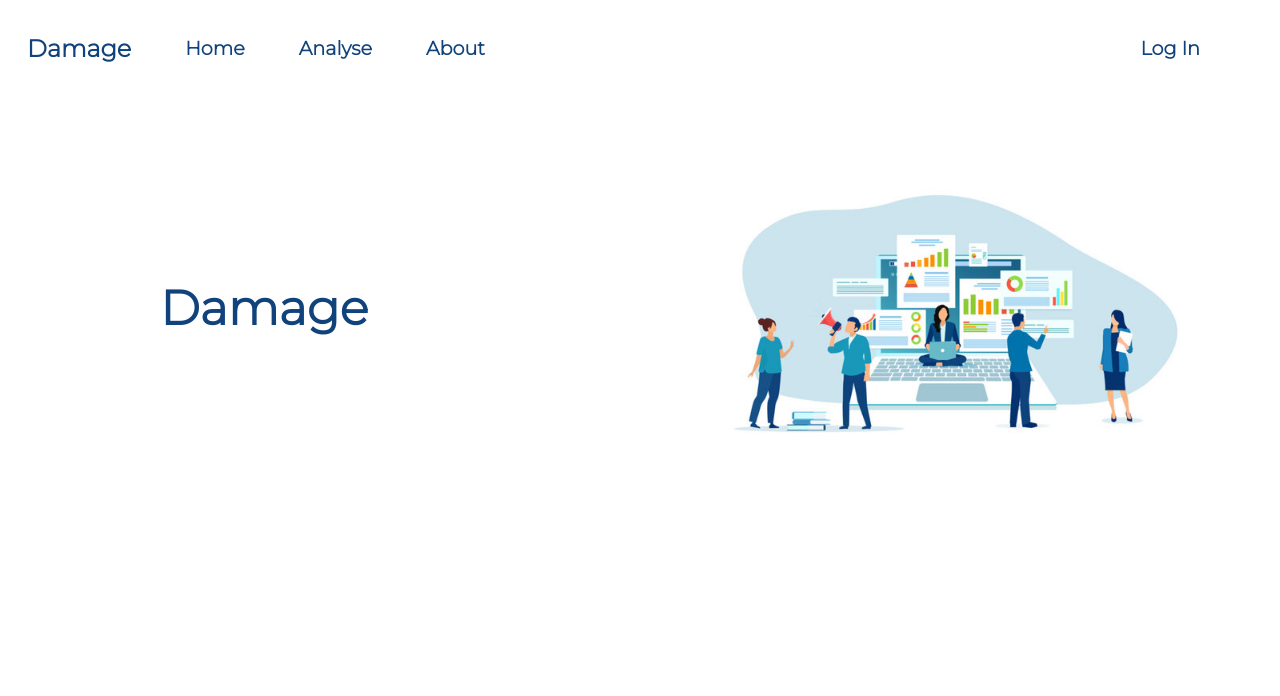
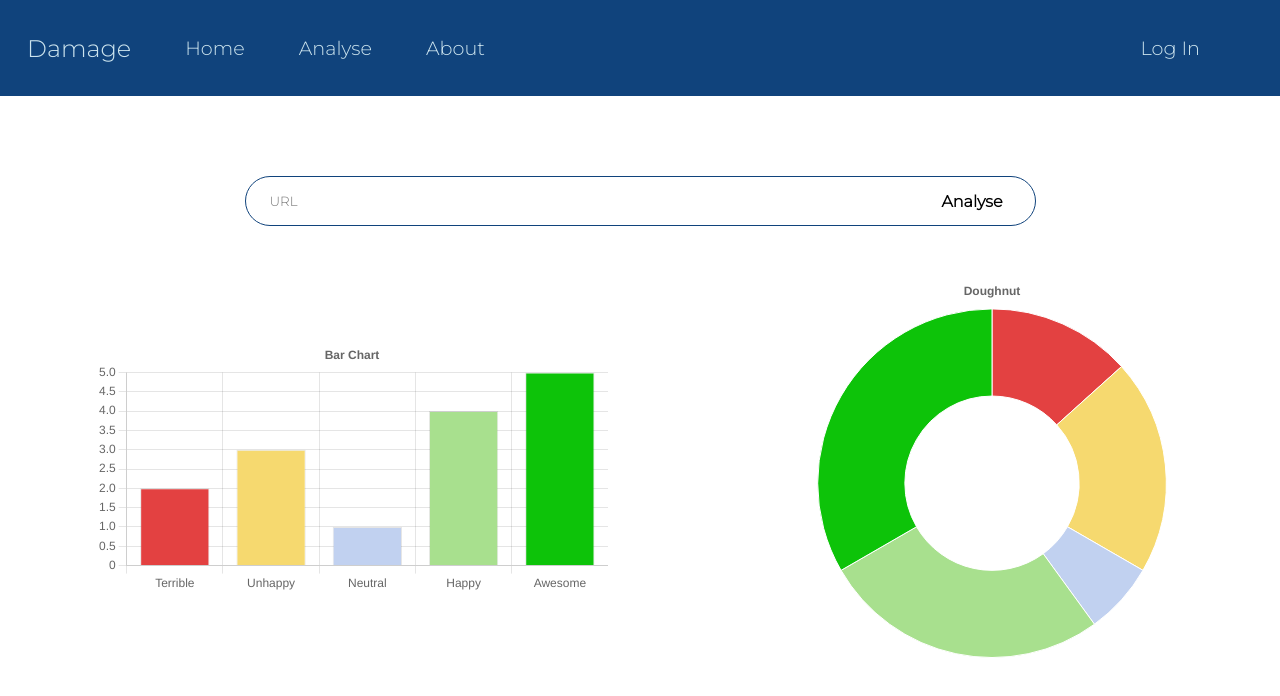
Before and after one commit to amulyamarali/Emotional-Damage, a React (Create React App) app in the folder frontend/: page /analyse in a window 1280 px wide. Shown: the top 696 px of the page. Built offline with nearby package versions, Linux system fonts and the light colour scheme.

Commit message:
made analyse page

```diff
--- a/frontend/package.json
+++ b/frontend/package.json
@@ -6,8 +6,12 @@
     "@testing-library/jest-dom": "^5.16.5",
     "@testing-library/react": "^13.4.0",
     "@testing-library/user-event": "^13.5.0",
+    "axios": "^1.3.5",
+    "chart.js": "^4.2.1",
     "react": "^18.2.0",
+    "react-chartjs-2": "^5.2.0",
     "react-dom": "^18.2.0",
+    "react-router-dom": "^6.10.0",
     "react-scripts": "5.0.1",
     "web-vitals": "^2.1.4"
   },
--- /dev/null
+++ b/frontend/src/Analyse.css
@@ -0,0 +1,62 @@
+
+#graph-ctn {
+	display: flex;
+	flex-direction: row;
+	margin-top: 3rem;
+}
+
+#Analyse > #graph-ctn > #bar-ctn {
+	width: 40vw;
+	margin: auto;
+}
+#Analyse > #graph-ctn > #doughnut-ctn {
+	width: 30vw;
+	margin: auto;
+}
+
+#analyse-btn-ctn {
+	/* background-color: #10437C; */
+	/* border: 1px solid #10437C; */
+	height: 2.5rem;
+	display: flex;
+	justify-content: center;
+	align-items: center;
+	padding-left: 1rem;
+	padding-right: 1rem;
+	border-radius: 100px;
+	cursor: pointer;
+	transition: all 0.2s ease;
+}
+#analyse-btn-ctn:hover {
+	background-color: #10437C;
+	transition: all 0.2s ease;
+	color: #CCE4EE;
+}
+
+#Analyse > #input-ctn {
+	display: flex;
+	flex-direction: row;
+	justify-content: center;
+	align-items: center;
+	margin-left: auto;
+	margin-right: auto;
+	margin-top: 10vh;
+	border: 1px solid #10437C;
+	width: fit-content;
+	/* height: 4rem; */
+	padding-left: 0.5rem;
+	padding-right: 1rem;
+	border-radius: 100px;
+}
+
+#Analyse > #input-ctn > input {
+	/* height: 2.5rem; */
+	padding: 1rem;
+	width: 50vw;
+	border-radius: 100px;
+	outline: none;
+	border: none;
+	/* border: 1px solid #10437C; */
+	color: #10437C;
+	font-family: 'Montserrat';
+}
--- /dev/null
+++ b/frontend/src/Analyse.js
@@ -0,0 +1,136 @@
+import { useNavigate } from 'react-router-dom'
+import NavBar from './NavBar';
+import './Analyse.css'
+import { useState, useEffect } from 'react';
+import axios from 'axios';
+
+import {Bar, Doughnut} from 'react-chartjs-2'
+import {
+	Chart as ChartJS,
+	CategoryScale,
+	LinearScale,
+	PointElement,
+	LineElement,
+	Title,
+	Tooltip,
+	Legend,
+	BarController,
+	BarElement
+  } from 'chart.js/auto';
+
+ChartJS.register(
+CategoryScale,
+LinearScale,
+PointElement,
+LineElement,
+Title,
+Tooltip,
+Legend,
+);
+
+const barOptions = {
+	plugins: {
+		title: {
+			display: true,
+			text: "Bar Chart"
+		},
+		legend: {
+			display: false
+		}
+	},
+}
+
+const DoughnutOptions = {
+	plugins: {
+		title: {
+			display: true,
+			text: "Doughnut"
+		},
+		legend: {
+			display: false
+		}
+	},
+}
+
+const getBarData = (forBar)=>{
+	return {
+		labels: ["Terrible", "Unhappy", "Neutral", "Happy", "Awesome"],
+		datasets: [
+			{
+				label: 'Reviews',
+				// borderColor: '#000000',
+				data: forBar,
+				backgroundColor: [
+					'#E34141',
+					'#F6D96F',
+					'#C1D1F0',
+					'#A8E08E',
+					'#0DC309',
+				],
+				borderWidth: 1
+			}
+		]
+	}
+}
+
+const Analyse = ()=> {
+
+	const navigate = useNavigate();
+	const [commentData, setCommentData] = useState([1, 2, 2, 3, 1, 2, 3, 1, 2, 3, 1])
+
+	const [forBar, setForBar] = useState([2, 3, 1, 4, 5])
+	const idk = []
+
+	let temp = getBarData(forBar)
+	const [barData, setBarData] = useState(temp);
+
+	const fetchFromBackend = (url)=> {
+		setBarData(getBarData([1, 5, 3, 2, 3]))
+		return;
+		let inp = document.getElementById('inp-in')
+		axios.post("http://172.16.128.97:5000/", {
+			"url": ""
+		})
+		.then((res)=>{
+			// console.log(res["data"][0], res["data"][1])
+			let temp = [0, 0, 0, 0, 0];
+			res["data"][1].forEach(e=>{
+				temp[e-1] += 1
+			})
+
+			let temp2 = getBarData(temp)
+			setBarData(temp2)
+			// console.log(JSON.parse(res["data"]))
+		})
+		// console.log('adfkndaskf')
+	}
+
+	return (
+		<div id='Analyse'>
+			<NavBar></NavBar>
+			<div  id='input-ctn'>
+				{/* <p>URL: </p> */}
+				<input id='url-in' type='text' placeholder='URL' ></input>
+				<div id='analyse-btn-ctn'>
+					<p onClick={fetchFromBackend} id='analyse-btn'>Analyse</p>
+				</div>
+			</div>
+			<div id='graph-ctn'>
+				<div id='bar-ctn'>
+					<Bar
+						data={barData}
+						options={barOptions}
+					></Bar>
+				</div>
+				<div id='doughnut-ctn'>
+					<Doughnut
+						data={barData}
+						options={DoughnutOptions}
+					></Doughnut>
+				</div>
+			</div>
+		</div>
+	)
+}
+
+export default Analyse;
--- a/frontend/src/App.js
+++ b/frontend/src/App.js
@@ -1,16 +1,22 @@
 import logo from './logo.svg';
 import './App.css';
 import NavBar from './NavBar'
+import { gotoAnalyse } from './NavBar';
+import { useNavigate } from 'react-router-dom'
 
 function App() {
+
+  // const navigate = useNavigate();
+
+	// const gotoAnalyse = navigate('/analyse')
+
   return (
     <div className="App">
       <NavBar></NavBar>
       <div id='heading-img-ctn'>
-        <h1>Damage</h1>
-        <img src={require('./assets/homeimg.jpg')} ></img>
+        <h1 onClick={gotoAnalyse}>Damage</h1>
+        <img src={require('./assets/homeimg-removebg.png')} ></img>
       </div>
-      {/* <h1>hello</h1> */}
     </div>
   );
 }
--- a/frontend/src/NavBar.css
+++ b/frontend/src/NavBar.css
@@ -1,9 +1,15 @@
-.NavBar > p {
+.NavBar > #left > p {
 	font-weight: 300;
+	color: #CCE4EE;
+}
+
+.NavBar > #right > p {
+	font-weight: 300;
+	color: #CCE4EE;
 }
 
 .NavBar {
-	background-color: white;
+	background-color: #10437C;
 	height: 6rem;
 	margin: 0;
 	top: 0;
--- a/frontend/src/NavBar.js
+++ b/frontend/src/NavBar.js
@@ -1,20 +1,22 @@
 import { useNavigate } from 'react-router-dom'
 import './NavBar.css'
 
-export default function(){
+let navigate, gotoHome, gotoAnalyse
 
-	// const navigate = useNavigate();
-	// const gotoHome = ()=>{navigate('/home')}
-	// const gotoProducts = ()=>{navigate('/products')}
-	// const gotoAnalyse = ()=>{navigate('/analyse')}
+
+const NavBar = ()=>{
+	navigate = useNavigate();
+	gotoHome = ()=>{navigate('/')}
+	gotoAnalyse = ()=>{navigate('/analyse')}
+
 
 	return(
 		<div className='NavBar'>
 			<div id='left'>
-				<p id='title' className='NavbarText'>Damage</p>
-				<p className='NavbarText'>Home</p>
-				<p className='NavbarText'>Analyse</p>
-				<p className='NavbarText'>About</p>
+				<p id='title' className='NavbarText' onClick={gotoHome}>Damage</p>
+				<p className='NavbarText' onClick={gotoHome}>Home</p>
+				<p className='NavbarText' onClick={gotoAnalyse}>Analyse</p>
+				<p className='NavbarText' onClick={gotoHome}>About</p>
 			</div>
 			<div id='right'>
 				<p className='NavbarText'>Log In</p>
@@ -22,3 +24,6 @@ export default function(){
 		</div>
 	)
 }
+
+export {gotoHome, gotoAnalyse}
+export default NavBar
--- a/frontend/src/index.js
+++ b/frontend/src/index.js
@@ -3,11 +3,29 @@ import ReactDOM from 'react-dom/client';
 import './index.css';
 import App from './App';
 import reportWebVitals from './reportWebVitals';
+import Analyse from './Analyse';
+
+import {
+  createBrowserRouter,
+  RouterProvider,
+} from "react-router-dom";
+
+const router = createBrowserRouter([
+  {
+    path:'/',
+    element: <App/>
+  },
+  {
+    path:'/analyse',
+    element: <Analyse/>
+  },
+])
 
 const root = ReactDOM.createRoot(document.getElementById('root'));
 root.render(
   <React.StrictMode>
-    <App />
+    {/* <App></App> */}
+    <RouterProvider router={router}/>
   </React.StrictMode>
 );
 
```
Also changed, not shown: frontend/src/assets/homeimg-removebg.png (added), 1 other file (tests, documents, lock files or other folders).
